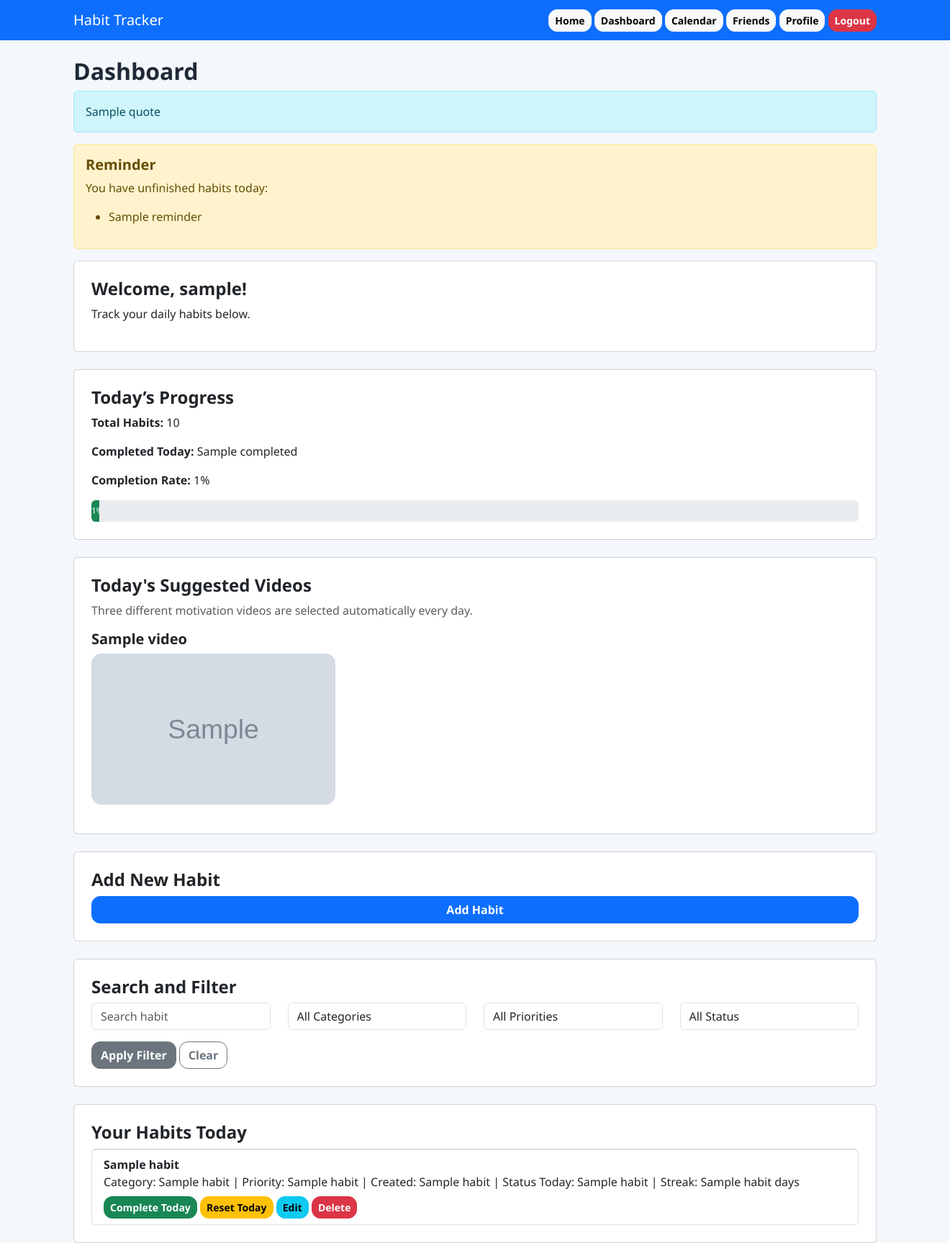
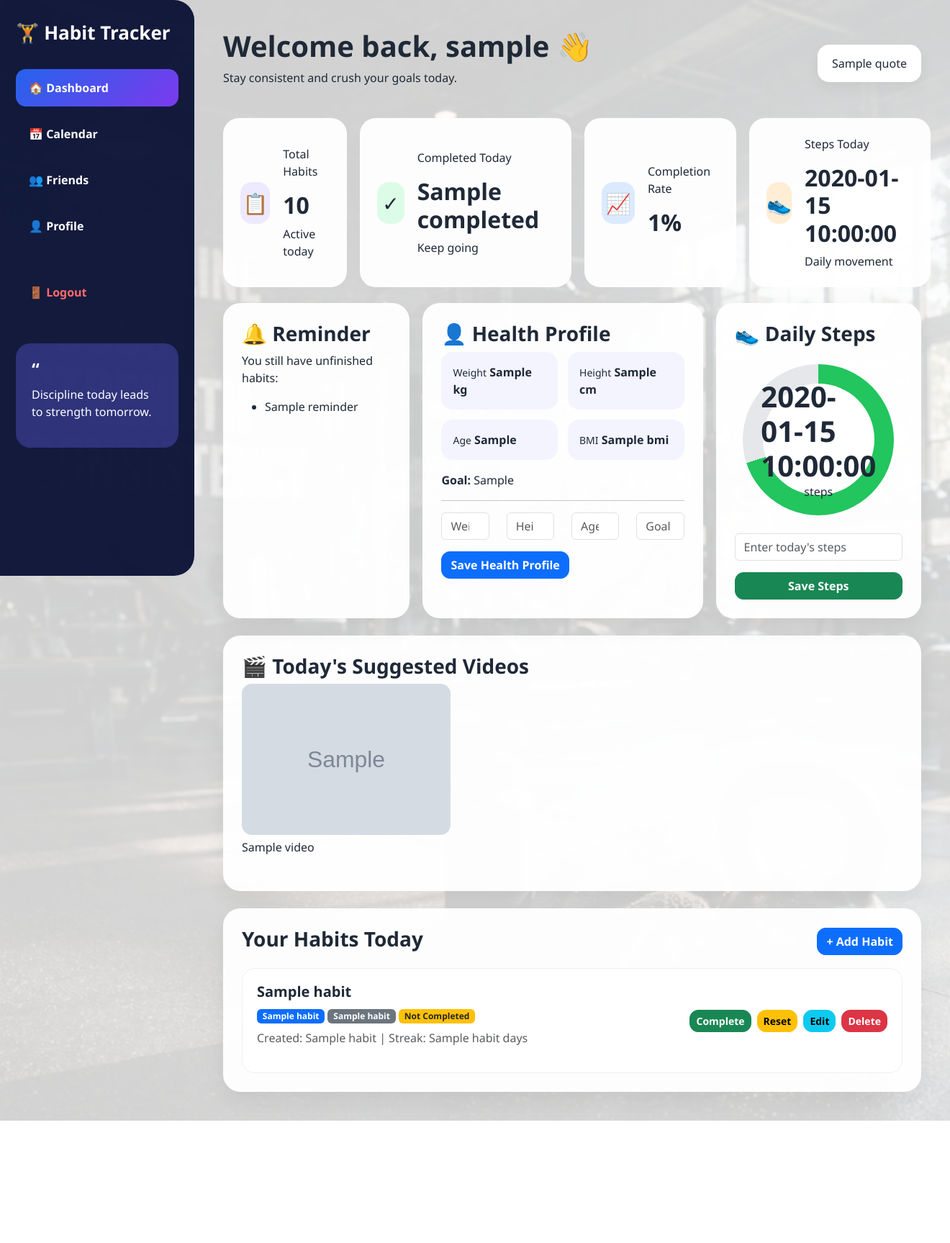
Before and after one commit to wenghengan-source/Agile-Web-Development-Project, a Flask app: template Habit-tracker/templates/dashboard.html in a window 1320 px wide. Shown: the whole page at 72% size. After the commit the page ends 1557 px from the top, so only its background shows below. Run offline with Flask 3, Linux system fonts and the light colour scheme; the visitor is signed in with stand-in values (Sample User, id 1); tables that the repository leaves empty hold one stand-in row (values such as "Sample post"); the template is opened without the code that fills it: most values are stand-ins (such as "Sample title", 1, 10 or a date in 2020); grey boxes marked "Sample" are stand-in pictures.

Commit message:
Revamp dashboard layout with sidebar and summary cards
Updated the dashboard layout and improved the user interface with a sidebar and summary cards.

```diff
--- a/Habit-tracker/templates/dashboard.html
+++ b/Habit-tracker/templates/dashboard.html
@@ -9,181 +9,279 @@
     <link rel="stylesheet" href="{{ url_for('static', filename='style.css') }}">
 </head>
 
-<body>
+<body class="dashboard-body">
 
-<nav class="navbar navbar-expand-lg navbar-dark bg-primary">
-    <div class="container">
-        <a class="navbar-brand" href="/">Habit Tracker</a>
+<div class="dashboard-layout">
 
+    <!-- Sidebar -->
+    <aside class="dashboard-sidebar">
+        <h3 class="sidebar-logo">🏋️ Habit Tracker</h3>
+
+        <a href="/dashboard" class="sidebar-link active">🏠 Dashboard</a>
+        <a href="/calendar" class="sidebar-link">📅 Calendar</a>
+        <a href="/friends" class="sidebar-link">👥 Friends</a>
+        <a href="/profile" class="sidebar-link">👤 Profile</a>
+        <a href="/logout" class="sidebar-link logout">🚪 Logout</a>
+
+        <div class="sidebar-quote">
+            <h4>“</h4>
+            <p>Discipline today leads to strength tomorrow.</p>
+        </div>
+    </aside>
+
+    <!-- Main -->
+    <main class="dashboard-main">
+
+        <!-- Top -->
+        <div class="dashboard-top">
             <div>
-            <a class="btn btn-light btn-sm" href="/">Home</a>
+                <h1>Welcome back, {{ session["user_name"] }} 👋</h1>
+                <p>Stay consistent and crush your goals today.</p>
+            </div>
 
-            {% if "user_id" in session %}
-                <a class="btn btn-light btn-sm" href="/dashboard">Dashboard</a>
-                <a class="btn btn-light btn-sm" href="/calendar">Calendar</a>
-                <a class="btn btn-light btn-sm" href="/friends">Friends</a>
-                <a class="btn btn-light btn-sm" href="/profile">Profile</a>
-                <a class="btn btn-danger btn-sm" href="/logout">Logout</a>
-            {% else %}
-                <a class="btn btn-light btn-sm" href="/login">Login</a>
-                <a class="btn btn-light btn-sm" href="/register">Register</a>
-            {% endif %}
+            <div class="date-pill">
+                {{ quote }}
             </div>
         </div>
-</nav>
 
-<div class="container mt-4">
+        <!-- Summary -->
+        <div class="summary-grid">
 
-    <h2>Dashboard</h2>
-
-    <div class="alert alert-info">
-        {{ quote }}
+            <div class="summary-card purple">
+                <div class="summary-icon">📋</div>
+                <div>
+                    <p>Total Habits</p>
+                    <h2>{{ total }}</h2>
+                    <span>Active today</span>
+                </div>
             </div>
 
+            <div class="summary-card green">
+                <div class="summary-icon">✓</div>
+                <div>
+                    <p>Completed Today</p>
+                    <h2>{{ completed }}</h2>
+                    <span>Keep going</span>
+                </div>
+            </div>
+
+            <div class="summary-card blue">
+                <div class="summary-icon">📈</div>
+                <div>
+                    <p>Completion Rate</p>
+                    <h2>{{ percentage }}%</h2>
+                </div>
+            </div>
+
+            <div class="summary-card orange">
+                <div class="summary-icon">👟</div>
+                <div>
+                    <p>Steps Today</p>
+                    <h2>{{ today_steps }}</h2>
+                    <span>Daily movement</span>
+                </div>
+            </div>
+
+        </div>
+
+        <!-- Main Grid -->
+        <div class="dashboard-grid">
+
+            <!-- Reminder -->
+            <section class="dash-card">
+                <h3>🔔 Reminder</h3>
+
                 {% if reminders %}
-        <div class="alert alert-warning">
-            <h5>Reminder</h5>
-            <p>You have unfinished habits today:</p>
-
+                    <p>You still have unfinished habits:</p>
                     <ul>
                         {% for reminder in reminders %}
                             <li>{{ reminder[1] }}</li>
                         {% endfor %}
                     </ul>
+                {% else %}
+                    <p>Great job! Everything is completed today 🎉</p>
+                {% endif %}
+            </section>
+
+            <!-- Health -->
+            <section class="dash-card">
+                <h3>👤 Health Profile</h3>
+
+                <div class="health-grid">
+
+                    <div>
+                        <small>Weight</small>
+                        <strong>
+                            {% if health_profile %}
+                                {{ health_profile[0] }} kg
+                            {% else %}
+                                -
+                            {% endif %}
+                        </strong>
                     </div>
+
+                    <div>
+                        <small>Height</small>
+                        <strong>
+                            {% if health_profile %}
+                                {{ health_profile[1] }} cm
+                            {% else %}
+                                -
+                            {% endif %}
+                        </strong>
+                    </div>
+
+                    <div>
+                        <small>Age</small>
+                        <strong>
+                            {% if health_profile %}
+                                {{ health_profile[2] }}
+                            {% else %}
+                                -
+                            {% endif %}
+                        </strong>
+                    </div>
+
+                    <div>
+                        <small>BMI</small>
+                        <strong>
+                            {% if bmi %}
+                                {{ bmi }}
+                            {% else %}
+                                -
+                            {% endif %}
+                        </strong>
+                    </div>
+
+                </div>
+
+                {% if health_profile %}
+                    <p class="mt-3">
+                        <strong>Goal:</strong> {{ health_profile[3] }}
+                    </p>
                 {% endif %}
 
-    <div class="card p-4 mb-4">
-        <h4>Welcome, {{ session["user_name"] }}!</h4>
-        <p>Track your daily habits below.</p>
+                <hr>
+
+                <form method="POST" action="/update_health">
+                    <div class="row">
+                        <div class="col-md-3 mb-2">
+                            <input type="number" step="0.1" name="weight" class="form-control" placeholder="Weight kg" required>
                         </div>
 
-    <div class="card p-4 mb-4">
-        <h4>Today’s Progress</h4>
+                        <div class="col-md-3 mb-2">
+                            <input type="number" step="0.1" name="height" class="form-control" placeholder="Height cm" required>
+                        </div>
 
-        <p><strong>Total Habits:</strong> {{ total }}</p>
-        <p><strong>Completed Today:</strong> {{ completed }}</p>
-        <p><strong>Completion Rate:</strong> {{ percentage }}%</p>
+                        <div class="col-md-3 mb-2">
+                            <input type="number" name="age" class="form-control" placeholder="Age" required>
+                        </div>
 
-        <div class="progress" style="height: 30px;">
-            <div class="progress-bar bg-success" style="width: {{ percentage }}%;">
-                {{ percentage }}%
-            </div>
+                        <div class="col-md-3 mb-2">
+                            <input type="text" name="goal" class="form-control" placeholder="Goal" required>
                         </div>
                     </div>
 
-    <div class="card p-4 mb-4">
-        <h4>Today's Suggested Videos</h4>
-        <p class="text-muted">
-            Three different motivation videos are selected automatically every day.
-        </p>
+                    <button class="btn btn-primary mt-2">
+                        Save Health Profile
+                    </button>
+                </form>
+            </section>
+
+            <!-- Steps -->
+            <section class="dash-card">
+                <h3>👟 Daily Steps</h3>
+
+                <div class="steps-ring">
+                    <div>
+                        <h2>{{ today_steps }}</h2>
+                        <span>steps</span>
+                    </div>
+                </div>
+
+                <form method="POST" action="/update_steps">
+                    <input
+                        type="number"
+                        name="steps"
+                        class="form-control mb-3"
+                        placeholder="Enter today's steps"
+                        required
+                    >
+
+                    <button class="btn btn-success w-100">
+                        Save Steps
+                    </button>
+                </form>
+            </section>
+
+        </div>
+
+        <!-- Videos -->
+        <section class="dash-card mt-4">
+            <h3>🎬 Today's Suggested Videos</h3>
 
             <div class="row">
                 {% for video in today_videos %}
                     <div class="col-md-4 mb-3">
-                    <h5>{{ video.title }}</h5>
-
                         <a href="{{ video.watch_url }}" target="_blank">
                             <img
                                 src="{{ video.thumbnail }}"
+                                class="video-thumbnail"
                                 alt="{{ video.title }}"
-                            class="img-fluid video-thumbnail"
                             >
                         </a>
+
+                        <h6 class="mt-2">{{ video.title }}</h6>
                     </div>
                 {% endfor %}
             </div>
-    </div>
+        </section>
 
-    <div class="card p-4 mb-4">
-        <h4>Add New Habit</h4>
+        <!-- Habit List -->
+        <section class="dash-card mt-4">
+            <div class="d-flex justify-content-between align-items-center mb-3">
+                <h3>Your Habits Today</h3>
+
                 <a href="/new_habit" class="btn btn-primary">
-            Add Habit
+                    + Add Habit
                 </a>
             </div>
 
-    <div class="card p-4 mb-4">
-        <h4>Search and Filter</h4>
+            {% if habits %}
+                <div class="habit-list">
 
-        <form method="GET" action="/dashboard">
-            <div class="row">
-                <div class="col-md-3 mb-2">
-                    <input
-                        type="text"
-                        name="search"
-                        class="form-control"
-                        placeholder="Search habit"
-                        value="{{ search }}"
-                    >
+                    {% for habit in habits %}
+                        <div class="habit-item">
+
+                            <div>
+                                <h5>{{ habit[1] }}</h5>
+
+                                <span class="badge bg-primary">{{ habit[2] }}</span>
+                                <span class="badge bg-secondary">{{ habit[3] }}</span>
+
+                                {% if habit[7] == "Completed" %}
+                                    <span class="badge bg-success">Completed</span>
+                                {% else %}
+                                    <span class="badge bg-warning text-dark">Not Completed</span>
+                                {% endif %}
+
+                                <p class="text-muted mt-2">
+                                    Created: {{ habit[5] }} |
+                                    Streak: {{ habit[6] }} days
+                                </p>
+
+                                {% if habit[4] %}
+                                    <p><strong>Notes:</strong> {{ habit[4] }}</p>
+                                {% endif %}
                             </div>
 
-                <div class="col-md-3 mb-2">
-                    <select name="category" class="form-control">
-                        <option value="">All Categories</option>
-                        <option value="Health">Health</option>
-                        <option value="Study">Study</option>
-                        <option value="Work">Work</option>
-                        <option value="Personal">Personal</option>
-                        <option value="General">General</option>
-                    </select>
-                </div>
-
-                <div class="col-md-3 mb-2">
-                    <select name="priority" class="form-control">
-                        <option value="">All Priorities</option>
-                        <option value="High">High</option>
-                        <option value="Medium">Medium</option>
-                        <option value="Low">Low</option>
-                    </select>
-                </div>
-
-                <div class="col-md-3 mb-2">
-                    <select name="status" class="form-control">
-                        <option value="">All Status</option>
-                        <option value="Completed">Completed</option>
-                        <option value="Not Completed">Not Completed</option>
-                    </select>
-                </div>
-            </div>
-
-            <button class="btn btn-secondary mt-2">
-                Apply Filter
-            </button>
-
-            <a href="/dashboard" class="btn btn-outline-secondary mt-2">
-                Clear
-            </a>
-        </form>
-    </div>
-
-    <div class="card p-4">
-        <h4>Your Habits Today</h4>
-
-        {% if habits %}
-            <ul class="list-group">
-                {% for habit in habits %}
-                    <li class="list-group-item">
-                        <strong>{{ habit[1] }}</strong><br>
-
-                        Category: {{ habit[2] }} |
-                        Priority: {{ habit[3] }} |
-                        Created: {{ habit[5] }} |
-                        Status Today: {{ habit[7] }} |
-                        Streak: {{ habit[6] }} days
-
-                        {% if habit[4] %}
-                            <p class="mt-2">
-                                <strong>Notes:</strong> {{ habit[4] }}
-                            </p>
-                        {% endif %}
-
-                        <div class="mt-2">
+                            <div class="habit-actions">
                                 <a href="/complete_habit/{{ habit[0] }}" class="btn btn-success btn-sm">
-                                Complete Today
+                                    Complete
                                 </a>
 
                                 <a href="/reset_habit/{{ habit[0] }}" class="btn btn-warning btn-sm">
-                                Reset Today
+                                    Reset
                                 </a>
 
                                 <a href="/edit_habit/{{ habit[0] }}" class="btn btn-info btn-sm">
@@ -194,13 +292,17 @@
                                     Delete
                                 </a>
                             </div>
-                    </li>
+
+                        </div>
                     {% endfor %}
-            </ul>
+
+                </div>
             {% else %}
-            <p>No habits found.</p>
+                <p>No habits found yet.</p>
             {% endif %}
-    </div>
+        </section>
+
+    </main>
 
 </div>
 
```
Lines whose indentation alone changed are shown as unchanged.
